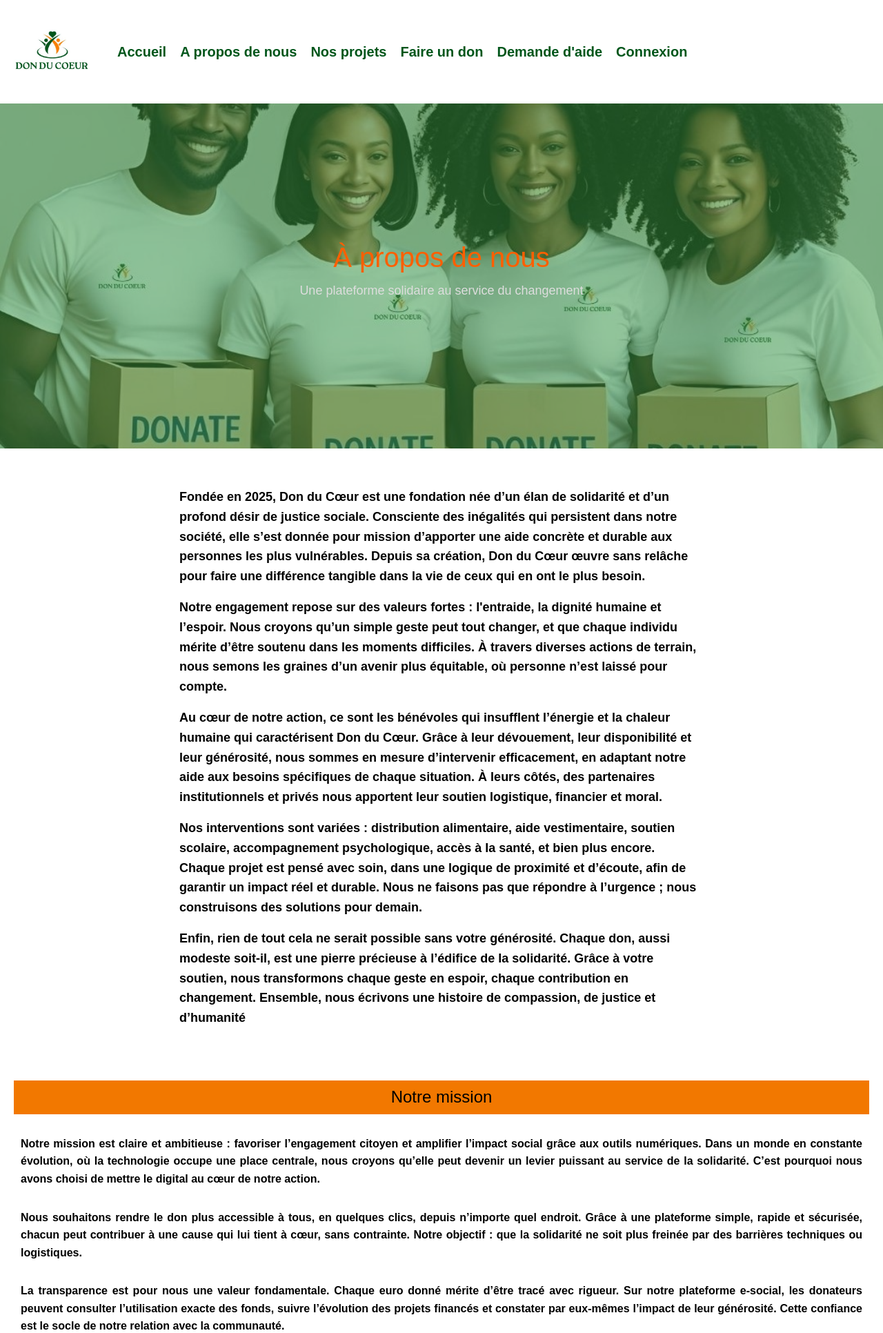
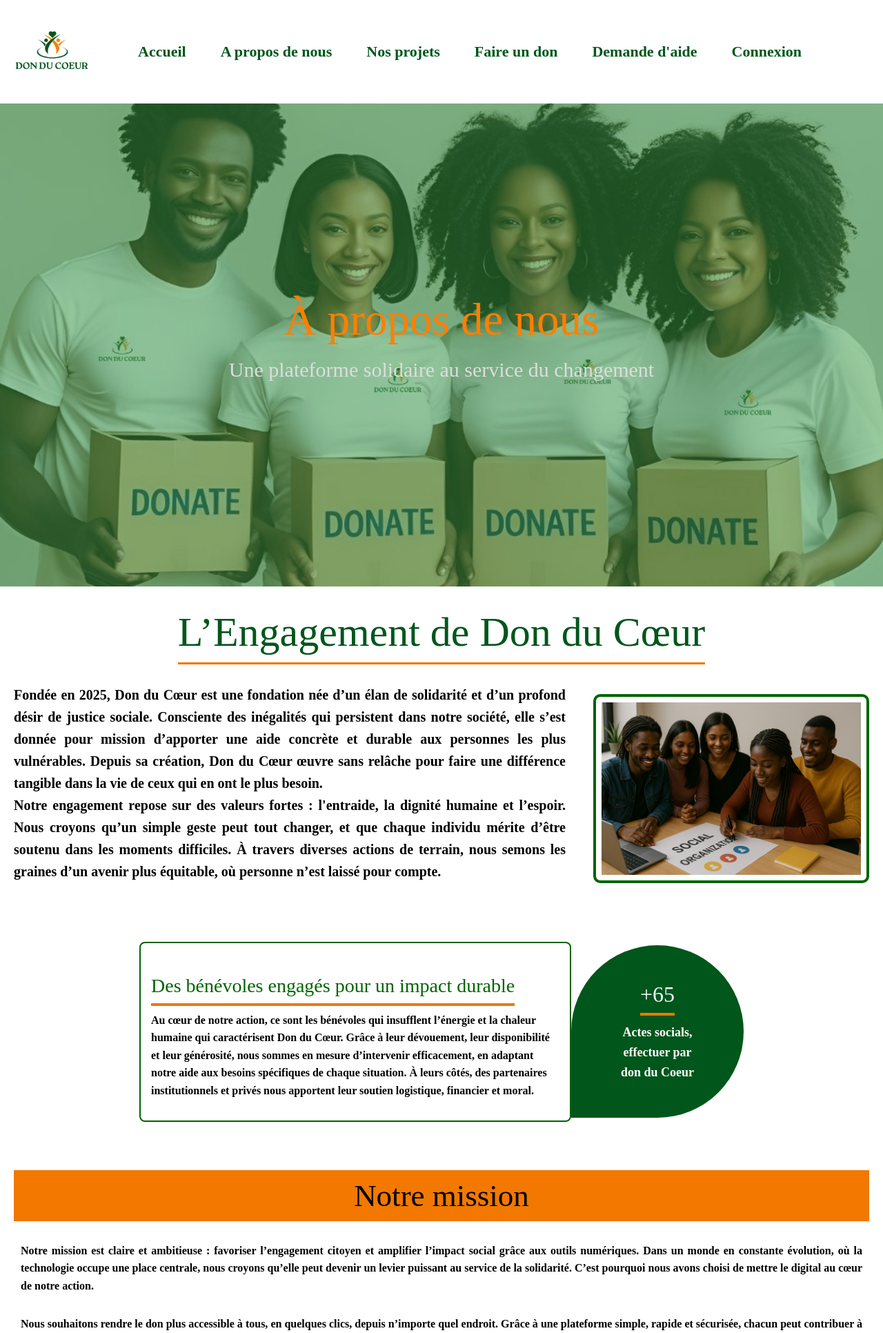
Before and after one commit to KanyC11/Memoire---E-social, a PHP site: page /page-a-propos.html in a window 1280 px wide. Shown: the top 1932 px of the page at 69% size. Run offline with PHP 8.4, Linux system fonts and the light colour scheme.

Commit message:
modifier les paragraphe

```diff
--- a/page-a-propos.css
+++ b/page-a-propos.css
@@ -1,6 +1,7 @@
 *{
     box-sizing: border-box;
     max-width: 100%;
+    font-family: 'Times New Roman', Times, serif;
   }
   body{
       margin: 0;
@@ -19,9 +20,12 @@
   }
   .menu{
       text-decoration: none;
-      font-weight: bold;
-      font-size: 20px;
-      color:#00561b;
+    font-weight: bold;
+    font-family: Times New Roman, serif;
+    font-size: 22px;
+    color:#00561b;
+    margin-left:30px;
+
   }
   .menu:hover{
       color:#ff7f00;
@@ -110,10 +116,12 @@
       margin-top: auto;
   }
   .hero{
-    background: url('images/vol1.jpg') no-repeat center center/cover;
-    height: 500px;
+    background: url('images/vol0.jpg') no-repeat center center/cover;
+    height: 700px;
     position: relative;
     color: white;
+    background-position: center;
+background-size: cover;
 }
     .overlay {
         background-color: rgba(57, 153, 62, 0.5);
@@ -125,7 +133,7 @@
         text-align: center;
     }
     .overlay h1 {
-        color: #ff5f00;
+        color: #ff7f00;
         font-size: 40px;
         margin: 0;
     }
@@ -175,7 +183,7 @@
 
       .why-section h2 {
         font-size: 24px;
-        color: #006400;
+        color:#00561b;
         border-bottom: 3px solid #f27800;
         display: inline-block;
         padding-bottom: 8px;
@@ -193,7 +201,7 @@
 
       .why-text {
         flex: 1;
-        max-width: 500px;
+        max-width: 800px;
         font-size: 16px;
         text-align: justify;
       }
@@ -220,7 +228,7 @@
 
 h2 {
   text-align: center;
-  color: #006400;
+  color:#00561b;
   margin-top: 30px;
   border-bottom: 4px solid #f27800;
   display: inline-block;
@@ -493,5 +522,50 @@ body {
   .content h1 {
     font-size: 2rem;
     margin-bottom: 20px;
-    color: white; /* ← assure-toi que cette ligne existe */
+    color: white;
   }
+  .container {/* ← cote iage oval bi*/
+  display: flex;
+  justify-content: space-between;
+  align-items: center;
+  max-width: 900px;
+  margin: 50px auto;
+  font-family: Arial, sans-serif;
+}
+.container h2 {
+       color: 00561B;
+  }
+.texte {
+  flex: 1;
+  font-size: 16px;
+  color: #000;
+}
+
+.texte p {
+  margin-bottom: 15px;
+}
+
+.bulle {
+  background-color:#00561b;
+  color: white;
+  padding: 40px 30px;
+  border-radius: 50% 50% 50% 0;
+  width: 250px;
+  height: 250px;
+  display: flex;
+  flex-direction: column;
+  justify-content: center;
+  align-items: center;
+  font-weight: bold;
+  text-align: center;
+}
+
+.bulle h2 {
+  font-size: 32px;
+  margin: 0 0 10px 0;
+}
+
+.bulle p {
+  font-size: 18px;
+  margin: 0;
+}
--- a/page-a-propos.html
+++ b/page-a-propos.html
@@ -23,23 +23,44 @@
 
     <section class="hero">
         <div class="overlay">
-            <h1>À propos de nous</h1>
-            <p>Une plateforme solidaire au service du changement</p>
+            <h1 style="font-size: 65px;">À propos de nous</h1>
+            <p style="font-size: 30px;">Une plateforme solidaire au service du changement</p>
         </div>
     </section>
-    <section class="apropos">
-        <p>
-        <strong><p>Fondée en 2025, Don du Cœur est une fondation née d’un élan de solidarité et d’un profond désir de justice sociale. Consciente des inégalités qui persistent dans notre société, elle s’est donnée pour mission d’apporter une aide concrète et durable aux personnes les plus vulnérables. Depuis sa création, Don du Cœur œuvre sans relâche pour faire une différence tangible dans la vie de ceux qui en ont le plus besoin. <br> </p>
-<p>Notre engagement repose sur des valeurs fortes : l'entraide, la dignité humaine et l’espoir. Nous croyons qu’un simple geste peut tout changer, et que chaque individu mérite d’être soutenu dans les moments difficiles. À travers diverses actions de terrain, nous semons les graines d’un avenir plus équitable, où personne n’est laissé pour compte. <br></p>
+    <div class="why-section">
+          <h2 style="font-size: 60px;">L’Engagement de Don du Cœur</h2>
+          <div class="why-content">
+            <div class="why-text">
+                <strong><p style="font-size: 20px;"><strong> Fondée en 2025, Don du Cœur est une fondation née d’un élan de solidarité et d’un profond désir de justice sociale. Consciente des inégalités qui persistent dans notre société, elle s’est donnée pour mission d’apporter une aide concrète et durable aux personnes les plus vulnérables. Depuis sa création, Don du Cœur œuvre sans relâche pour faire une différence tangible dans la vie de ceux qui en ont le plus besoin. <br></strong>
+              Notre engagement repose sur des valeurs fortes : l'entraide, la dignité humaine et l’espoir. Nous croyons qu’un simple geste peut tout changer, et que chaque individu mérite d’être soutenu dans les moments difficiles. À travers diverses actions de terrain, nous semons les graines d’un avenir plus équitable, où personne n’est laissé pour compte. <br></p>
+            </div>
+            <div class="why-image">
+              <img src="images/vol12.png" alt="Photo bénévoles avec cartons de dons">
+            </div>
+          </div>
+        </div>
+      </section>
+        <strong>
+<section>
+<div class="container">
+  <div class="texte">
+    <h2 style="font-size: 28px;">Des bénévoles engagés pour un impact durable</h2>
 <p>Au cœur de notre action, ce sont les bénévoles qui insufflent l’énergie et la chaleur humaine qui caractérisent Don du Cœur. Grâce à leur dévouement, leur disponibilité et leur générosité, nous sommes en mesure d’intervenir efficacement, en adaptant notre aide aux besoins spécifiques de chaque situation. À leurs côtés, des partenaires institutionnels et privés nous apportent leur soutien logistique, financier et moral. <br></p>
-<p>Nos interventions sont variées : distribution alimentaire, aide vestimentaire, soutien scolaire, accompagnement psychologique, accès à la santé, et bien plus encore. Chaque projet est pensé avec soin, dans une logique de proximité et d’écoute, afin de garantir un impact réel et durable. Nous ne faisons pas que répondre à l’urgence ; nous construisons des solutions pour demain. <br></p>
-<p>Enfin, rien de tout cela ne serait possible sans votre générosité. Chaque don, aussi modeste soit-il, est une pierre précieuse à l’édifice de la solidarité. Grâce à votre soutien, nous transformons chaque geste en espoir, chaque contribution en changement. Ensemble, nous écrivons une histoire de compassion, de justice et d’humanité <br></p></strong>
+  </div>
+  <div class="bulle">
+    <h2 style="color: aliceblue;">+65</h2>
+    <p>Actes socials,<br>effectuer par<br>don du Coeur</p>
+  </div>
+</div>
+
+
 
         </p>
     </section>
     <section class="mission-section">
         <div class="mission">
-          <h1>Notre mission</h1>
+
+          <h1 style="font-size: 45px;">Notre mission</h1>
           <p>
             <strong><p>Notre mission est claire et ambitieuse : favoriser l’engagement citoyen et amplifier l’impact social grâce aux outils numériques. Dans un monde en constante évolution, où la technologie occupe une place centrale, nous croyons qu’elle peut devenir un levier puissant au service de la solidarité. C’est pourquoi nous avons choisi de mettre le digital au cœur de notre action. <br></p>
 
@@ -55,14 +76,15 @@
         </div>
 
         <div class="why-section">
-          <h2>Pourquoi nous existons ?</h2>
+          <h2 style="font-size: 60px;">Pourquoi nous existons ?</h2>
           <div class="why-content">
             <div class="why-text">
-              <p>
-                <strong> Parce que trop souvent, les initiatives solidaires manquent de moyens, de visibilité ou de soutien.<br><br>
-                Parce que beaucoup de personnes veulent aider mais ne savent pas par où commencer.<br><br>
-                Parce qu’il est temps d’unir générosité, technologie et impact.</strong>
-              </p>
+                <strong><p style="font-size: 20px;">Parce que trop souvent, les initiatives solidaires manquent de moyens, de visibilité ou de soutien.
+                Parce que beaucoup de personnes veulent aider mais ne savent pas par où commencer.
+                Parce qu’il est temps d’unir générosité, technologie et impact.Nos interventions sont variées : distribution alimentaire, aide vestimentaire, soutien scolaire, accompagnement psychologique, accès à la santé, et bien plus encore. Chaque projet est pensé avec soin, dans une logique de proximité et d’écoute, afin de garantir un impact réel et durable. Nous ne faisons pas que répondre à l’urgence ; nous construisons des solutions pour demain.
+
+
+
             </div>
             <div class="why-image">
               <img src="/images/vol3.jpg" alt="Photo bénévoles avec cartons de dons">
@@ -71,43 +93,43 @@
         </div>
       </section>
       <section class="valeurs-section">
-        <h2>Nos valeurs</h2>
+        <h2 style="font-size: 60px;">Nos valeurs</h2>
 
         <div class="valeurs-container">
           <div class="valeur">
             <img src="images/solidarite.jpg" alt="Solidarité">
-            <h3><strong>Solidarité</strong></h3>
-            <p>Placer l’humain au cœur de chaque action.</p>
+            <h3 style="font-size: 25px;"><strong>Solidarité</strong></h3>
+            <p style="font-size: 18px;">Placer l’humain au cœur de chaque action.</p>
           </div>
 
           <div class="valeur">
             <img src="images/transparence.jpg" alt="Transparence">
-            <h3><strong>Transparence</strong></h3>
-            <p>Chaque don est suivi et tracé en toute clarté.</p>
+            <h3 style="font-size: 25px;"><strong>Transparence</strong></h3>
+            <p style="font-size: 18px;">Chaque don est suivi et tracé en toute clarté.</p>
           </div>
 
           <div class="valeur">
             <img src="images/engagement.jpg" alt="Engagement">
-            <h3><strong>Engagement</strong></h3>
-            <p>Nous agissons avec détermination pour un monde meilleur.</p>
+            <h3 style="font-size: 25px;"><strong>Engagement</strong></h3>
+            <p style="font-size: 18px;">Nous agissons avec détermination pour un monde meilleur.</p>
           </div>
 
           <div class="valeur">
             <img src="images/Innovation.jpg" alt="Innovation">
-            <h3><strong>Innovation</strong></h3>
-            <p>Nous utilisons les outils numériques pour simplifier l’action sociale.</p>
+            <h3 style="font-size: 25px;"><strong>Innovation</strong></h3>
+            <p style="font-size: 18px;">Nous utilisons les outils numériques pour simplifier l’action sociale.</p>
           </div>
         </div>
       </section>
       <section class="actions">
         <div style="text-align: center;">
-            <h2 style="display: inline-block; border-bottom: 4px solid #f27800; padding-bottom: 8px;">Nos actions marquantes</h2>
+            <h2 style="display: inline-block; border-bottom: 4px solid #f27800; padding-bottom: 8px;"><h2 style="font-size: 60px;">Nos actions marquantes</h2>
           </div>
     <div class="action-grid">
 
         <div class="action-block text">
-          <h3><em><strong>Collectes d'argent</strong></em></h3>
-          <p><strong>Nous mobilisons les cœurs généreux pour <br> soutenir ceux qui traversent des <br> situations précaires.</strong></p>
+          <h3 style="color: black;" style="font-size: 35px;"><em><strong>Collectes d'argent</strong></em></h3>
+          <p class="page-centree"  style="font-size: 20px;"></pclass><strong>Nous mobilisons les cœurs généreux pour <br> soutenir ceux qui traversent des <br> situations précaires.</strong></p>
         </div>
         <div class="action-block image">
           <img src="images/vol4.jpg" alt="Collecte d'argent">
@@ -117,13 +139,13 @@
           <img src="images/vol6.jpg" alt="Don de sang">
         </div>
         <div class="action-block text green">
-          <h3><em><strong>Dons de sang solidaires</strong></em></h3>
-          <p><strong>En partenariat avec des structures sanitaires telles que la Croix-Rouge, les hôpitaux ou les sapeurs-pompiers,<br> nous organisons des campagnes de don de sang <br> pour sauver des vies</strong>.</p>
+          <h3 style="font-size: 35px;"><em><strong>Dons de sang solidaires</strong></em></h3>
+          <p class="page-centree"  style="font-size: 16px;"><strong>En partenariat avec des structures sanitaires telles que la Croix-Rouge, les hôpitaux ou les sapeurs-pompiers,<br> nous organisons des campagnes de don de sang <br> pour sauver des vies</strong>.</p>
         </div>
 
         <div class="action-block text">
-          <h3><em><strong>Distribution de ndogou (Ramadan)</strong></em></h3>
-          <p><STrong>Chaque année, nous partageons des repas avec les <Br> familles dans le besoin, pour que chacun puisse rompre <Br>le jeûne dans la dignité.</STrong></p>
+          <h3 style="color: black;"style="font-size: 33px;"><em><strong>Distribution de ndogou (Ramadan)</strong></em></h3>
+          <p style="font-size: 20px;"><STrong>Chaque année, nous partageons des repas avec les <Br> familles dans le besoin, pour que chacun puisse rompre le jeûne dans la dignité.</STrong></p>
         </div>
         <div class="action-block image">
           <img src="images/vol5.jpg" alt="Distribution de repas">
@@ -131,20 +153,20 @@
 
       </div>
     </section>
-    <div class="section-header">
-      <button class="btn-top">Voir plus</button>
+    <div  class="container">
+      <button class="bouton-animé">Voir plus</button>
     </div>
 
     <div class="banner">
       <div class="overla">
         <div class="content">
-          <h1>Ensemble, faisons la différence</h1>
-          <p>
+          <h1 style="font-size: 40px;">Ensemble, faisons la différence</h1>
+          <p style="font-size: 20px;">
             Chez Don du Cœur, chaque initiative est portée par l’amour du prochain, le sens du partage et la conviction que chacun peut contribuer à un monde meilleur.<br>
             Rejoignez-nous, soutenez nos actions ou devenez volontaire :<br>
             un petit geste de votre part peut devenir un grand changement pour quelqu’un d’autre.
           </p>
-          <button class="btn-don">Faits un don</button>
+          <button class="btn-don">Faire un don</button>
         </div>
       </div>
     </div>
@@ -177,6 +199,7 @@
                 <p class="p-footer">+221 33 900 00 00</p>
                 <p class="p-footer">donducoeur@gmail.com</p>
                 <h4>Suivez nous sur</h4>
+                <img src="images/icone-sociaux_Plan de travail 1.jpg" alt="">
             </div>
         </div>
         <div class="footer-bottom" style="background-color: #ff7f00;">
```
Also changed, not shown: other parts of page-a-propos.css (+35 -12 lines), images/icone-sociaux_Plan de travail 1.jpg (added), images/vol0.jpg (added), images/vol12.png (added).
